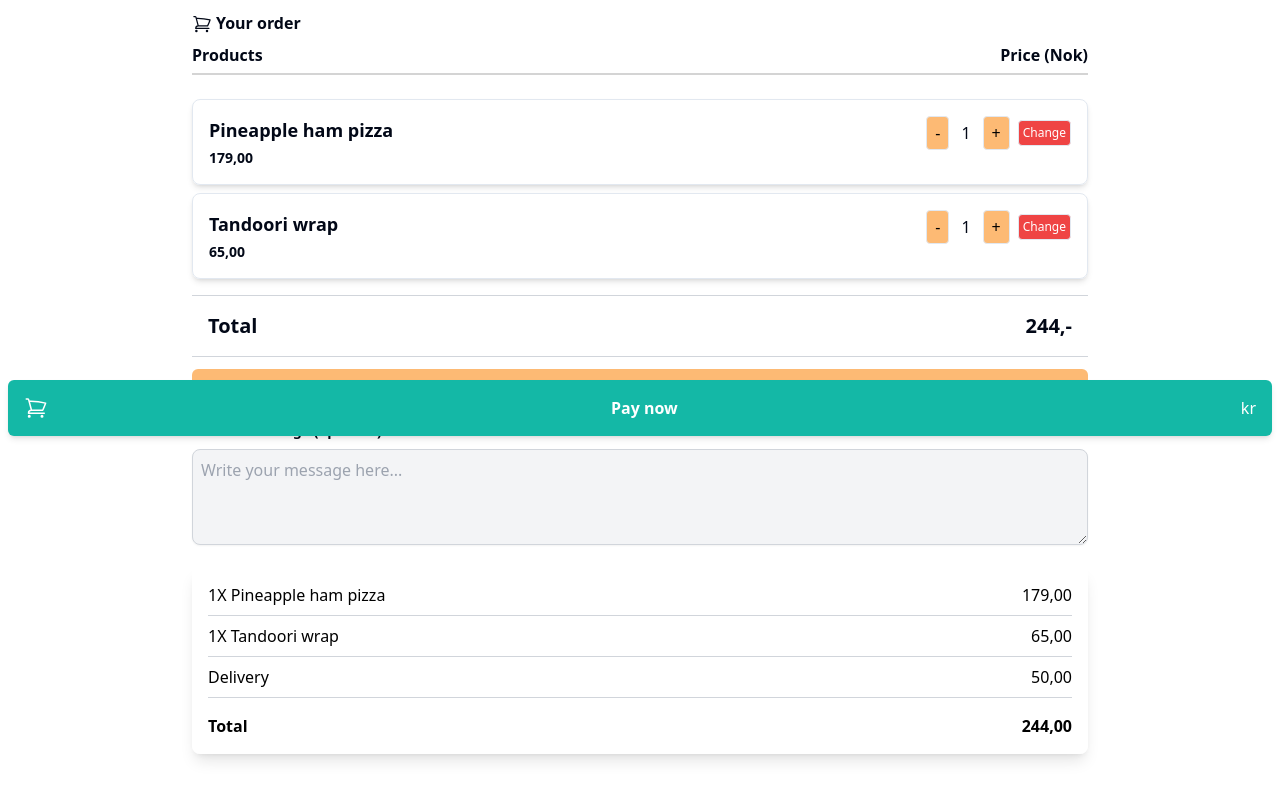
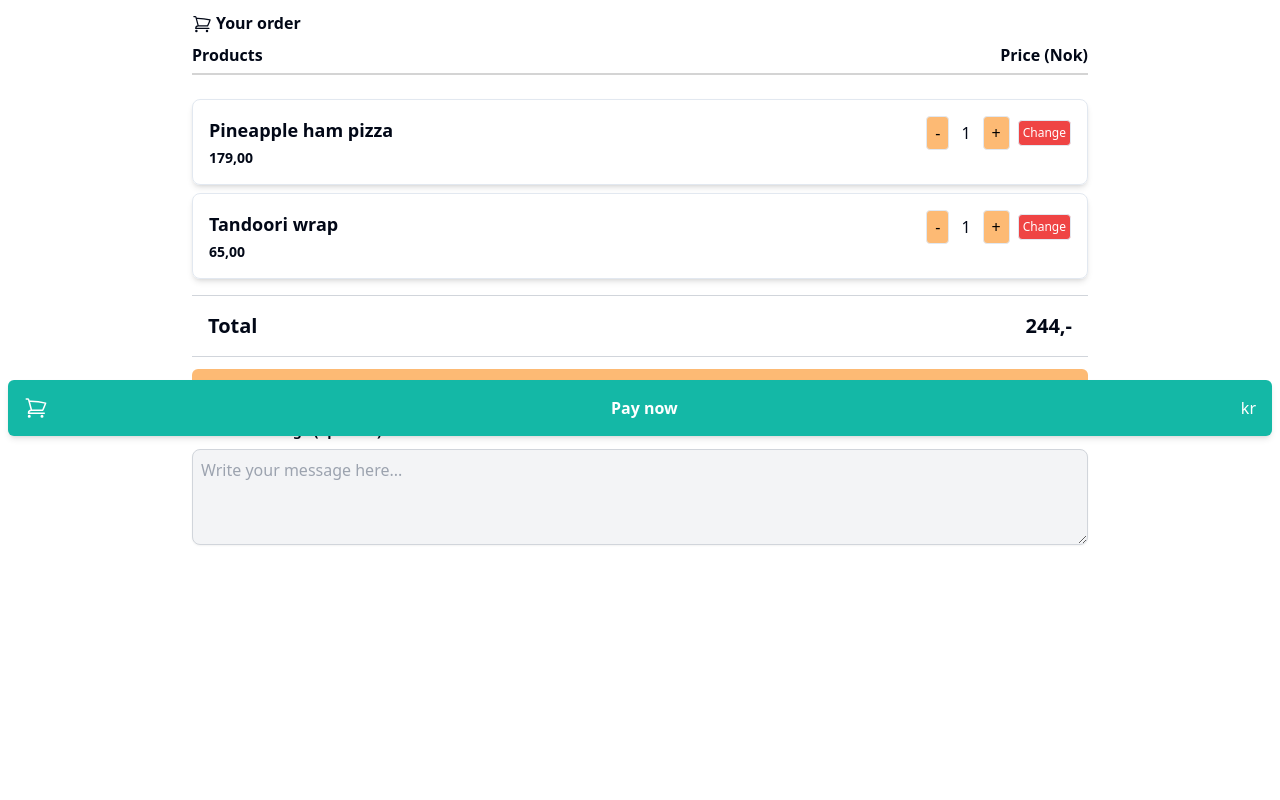
Before and after one commit to andersstensland/fnb-task, a Next.js app: page /payment in a window 1280 px wide. Shown: the part 356-1156 px from the top of the page. After the commit the page ends 923 px from the top, so only its background shows below. Built offline with nearby package versions, Linux system fonts and the light colour scheme.

Commit message:
import error from paymentsummary

```diff
--- a/src/pages/payment.jsx
+++ b/src/pages/payment.jsx
@@ -2,7 +2,7 @@ import PaymentMethodModal from "@/components/modals/paymentmethodmodal";
 import Navbar from "@/components/navbar";
 import DeliveryModal from "@/components/payment/deliverymodal";
 import OrderSummary from "@/components/payment/ordersummary";
-import PaymentSummary from "@/components/payment/paymentsummary";
+//import PaymentSummary from "@/components/payment/paymentsummary";
 import { Label } from "@/components/ui/label";
 import { RadioGroup, RadioGroupItem } from "@/components/ui/radio-group";
 import "@/styles/globals.css";
@@ -120,11 +120,11 @@ export default function Payment() {
             </div>
 
             {/* Pass deliveryOption, deliveryCost, and items to Paymentsummary */}
-            <PaymentSummary
+            {/*<PaymentSummary
               deliveryOption={deliveryOption}
               deliveryCost={deliveryCost}
               items={items}
-            />
+                />*/}
           </div>
         </div>
       </div>
```
